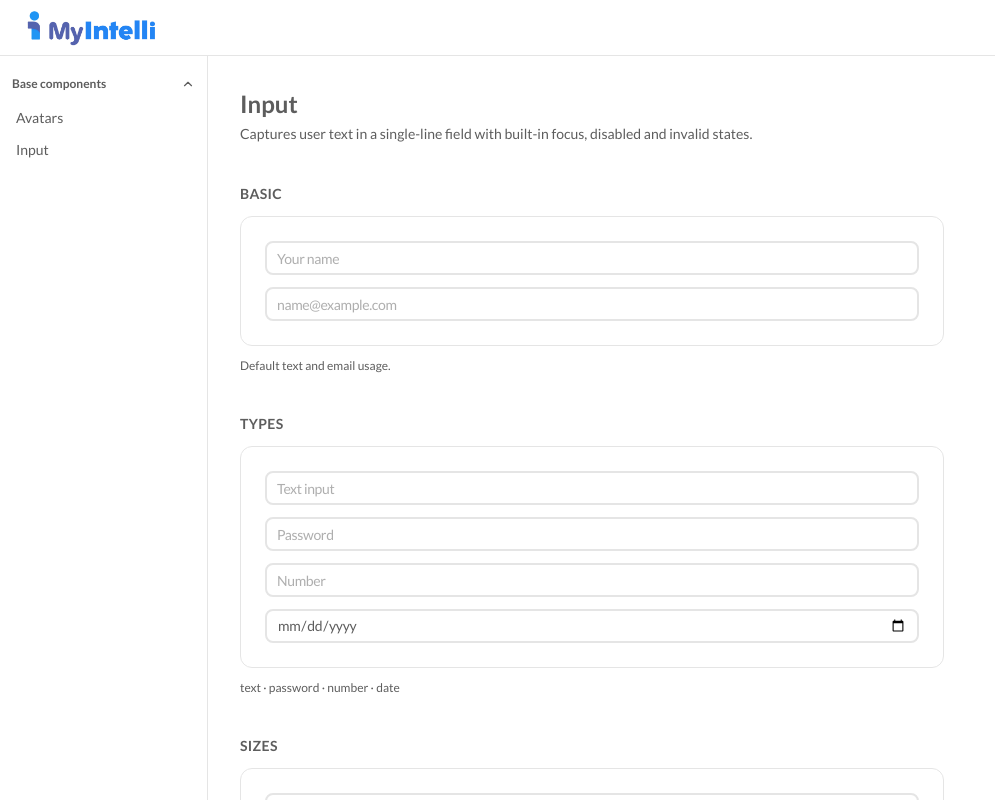
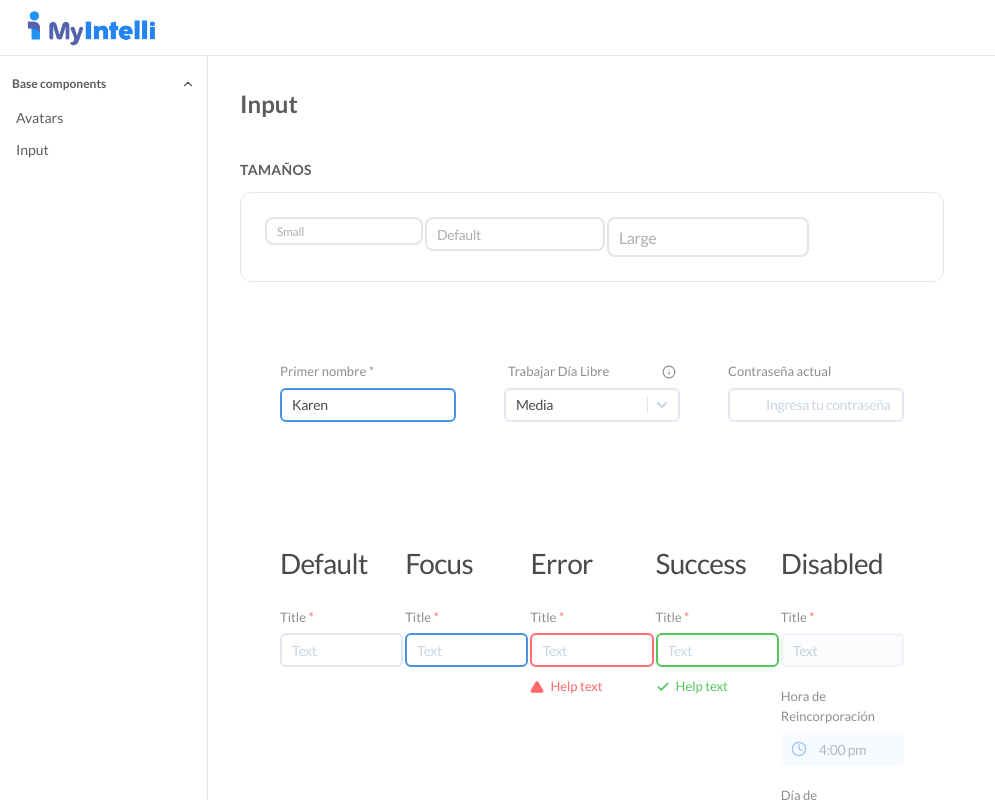
Before and after one commit to diegoAlexandre17/design-system-react, a React (Vite) app: page /components/input in a window 1280 px wide. Shown: the whole page, without its empty margins (0-995 px from the left). Built offline with nearby package versions, Linux system fonts and the light colour scheme.

Commit message:
fix=LL-Input-correciones

```diff
--- a/src/components/ui/input.tsx
+++ b/src/components/ui/input.tsx
@@ -8,7 +8,7 @@ function Input({ className, type, ...props }: React.ComponentProps<"input">) {
       type={type}
       data-slot="input"
       className={cn(
-        "h-8.5 w-full min-w-0 rounded-lg border-2 border-input bg-transparent px-2.5 py-1 text-sm font-medium leading-5 tracking-tight transition-colors outline-none file:inline-flex file:h-6 file:border-0 file:bg-transparent file:text-sm file:font-medium file:text-foreground placeholder:text-muted-foreground focus-visible:border-primary focus-visible:ring-0 disabled:pointer-events-none disabled:cursor-not-allowed disabled:bg-input/50 disabled:opacity-50 aria-invalid:border-destructive aria-invalid:ring-3 aria-invalid:ring-destructive/20 dark:bg-input/30 dark:disabled:bg-input/80 dark:aria-invalid:border-destructive/50 dark:aria-invalid:ring-destructive/40",
+        "h-8.5 w-[300] min-w-0 rounded-lg border-2 border-input bg-transparent px-2.5 py-1 text-sm font-medium leading-5 tracking-tight transition-colors outline-none file:inline-flex file:h-6 file:border-0 file:bg-transparent file:text-sm file:font-medium file:text-foreground placeholder:text-muted-foreground focus:border-primary disabled:pointer-events-none disabled:cursor-not-allowed disabled:bg-input/50 disabled:opacity-50 aria-invalid:border-destructive aria-invalid:focus:border-destructive dark:bg-input/30 dark:disabled:bg-input/80 dark:aria-invalid:border-destructive/50",
         className,
       )}
       {...props}
--- a/src/pages/InputPage.tsx
+++ b/src/pages/InputPage.tsx
@@ -1,112 +1,221 @@
 import { Input } from "@/components/ui/input"
+import {
+  AlertTriangle,
+  Check,
+  Clock,
+  Calendar,
+  Info,
+  ChevronDown,
+} from "lucide-react"
 
 export default function InputPage() {
   return (
     <div className="p-8 max-w-3xl space-y-10">
       <div>
         <h1 className="text-2xl font-semibold text-foreground">Input</h1>
-        <p className="mt-1 text-sm text-muted-foreground">
-          Captures user text in a single-line field with built-in focus,
-          disabled and invalid states.
-        </p>
       </div>
-
-      {/* Basic */}
-      <section className="space-y-3">
-        <h2 className="text-sm font-semibold text-foreground uppercase tracking-wide">
-          Basic
-        </h2>
-        <div className="space-y-3 p-6 rounded-xl border border-border bg-muted/30">
-          <Input placeholder="Your name" />
-          <Input type="email" placeholder="name@example.com" />
-        </div>
-        <p className="text-xs text-muted-foreground">
-          Default text and email usage.
-        </p>
-      </section>
-
-      {/* Types */}
-      <section className="space-y-3">
-        <h2 className="text-sm font-semibold text-foreground uppercase tracking-wide">
-          Types
-        </h2>
-        <div className="space-y-3 p-6 rounded-xl border border-border bg-muted/30">
-          <Input type="text" placeholder="Text input" />
-          <Input type="password" placeholder="Password" />
-          <Input type="number" placeholder="Number" />
-          <Input type="date" />
-        </div>
-        <p className="text-xs text-muted-foreground">
-          text · password · number · date
-        </p>
-      </section>
-
       {/* Sizes */}
       <section className="space-y-3">
         <h2 className="text-sm font-semibold text-foreground uppercase tracking-wide">
-          Sizes
+          Tamaños
         </h2>
-        <div className="space-y-3 p-6 rounded-xl border border-border bg-muted/30">
+        <div className="flex  gap-0.5 p-6 rounded-xl border border-border bg-muted/30">
           <Input className="h-7 text-xs" placeholder="Small" />
           <Input placeholder="Default" />
           <Input className="h-10 text-base" placeholder="Large" />
         </div>
-        <p className="text-xs text-muted-foreground">
-          Controlled with <code>className</code> overrides.
-        </p>
       </section>
+      <section className="space-y-3 p-10 bg-white">
+        <div className="grid gap-12 md:grid-cols-3">
+          {/* Primer Nombre (Focus Simulation) */}
+          <div className="space-y-1.5 flex flex-col">
+            <label className="text-[13px] font-normal text-[#8e8e8e]">
+              Primer nombre *
+            </label>
+            <Input
+              defaultValue="Karen"
+              className="w-full border-[#4A90E2]  text-[#4A4A4A] font-normal rounded-md"
+            />
+          </div>
+          {/* Select Simulation */}
+          <div className="space-y-1.5 flex flex-col">
+            <div className="flex justify-between items-center px-1">
+              <label className="text-[13px] font-normal text-[#8e8e8e]">
+                Trabajar Día Libre
+              </label>
+              <Info className="size-3.5 text-[#8e8e8e]" />
+            </div>
+            <div className="relative">
+              <Input
+                defaultValue="Media"
+                className="w-full border-[#E2E8F0]  text-[#4A4A4A] pr-10 font-normal rounded-md"
+              />
+              <div className="absolute right-2.5 top-1/2 -translate-y-1/2 flex items-center text-[#cbd5e1] gap-1.5">
+                <div className="w-px h-4 bg-[#e2e8f0]" />
+                <ChevronDown className="size-4" strokeWidth={3} />
+              </div>
+            </div>
+          </div>
+          {/* Password with Icons */}
+          <div className="space-y-1.5 flex flex-col">
+            <label className="text-[13px] font-normal text-[#8e8e8e]">
+              Contraseña actual
+            </label>
+            <Input
+              type="password"
+              placeholder="Ingresa tu contraseña"
+              className="w-full pl-9 border-[#E2E8F0]   text-[#4A4A4A] placeholder:text-[#cbd5e1] font-normal rounded-md"
+            />
+          </div>
+        </div>
+      </section>
+      <section className="space-y-3 p-10 bg-white">
+        <div className="grid gap-0.5 md:grid-cols-2 xl:grid-cols-5">
+          {/* Default */}
+          <div className="space-y-6">
+            <h3 className="text-[28px] font-normal tracking-tight text-[#4A4A4A]">
+              Default
+            </h3>
+            <div className="space-y-1.5 flex flex-col">
+              <label
+                htmlFor="val-default"
+                className="text-[13px] font-normal text-[#8e8e8e]"
+              >
+                Title <span className="text-[#FF6B6B]">*</span>
+              </label>
+              <Input
+                id="val-default"
+                placeholder="Text"
+                className="w-full border-[#E2E8F0]  text-[#4A4A4A] placeholder:text-[#cbd5e1] font-normal rounded-md"
+              />
+            </div>
+          </div>
+          {/* Focus */}
+          <div className="space-y-6">
+            <h3 className="text-[28px] font-normal tracking-tight text-[#4A4A4A]">
+              Focus
+            </h3>
+            <div className="space-y-1.5 flex flex-col">
+              <label
+                htmlFor="val-focus"
+                className="text-[13px] font-normal text-[#8e8e8e]"
+              >
+                Title <span className="text-[#FF6B6B]">*</span>
+              </label>
+              <Input
+                id="val-focus"
+                placeholder="Text"
+                className="w-full border-[#4A90E2]  focus:border-[#4A90E2] focus:ring-1 focus:ring-[#4A90E2] text-[#4A4A4A] placeholder:text-[#cbd5e1] font-normal rounded-md"
+              />
+            </div>
+          </div>
+          {/* Error */}
+          <div className="space-y-6">
+            <h3 className="text-[28px] font-normal tracking-tight text-[#4A4A4A]">
+              Error
+            </h3>
+            <div className="space-y-1.5 flex flex-col">
+              <label
+                htmlFor="val-error"
+                className="text-[13px] font-normal text-[#8e8e8e]"
+              >
+                Title <span className="text-[#FF6B6B]">*</span>
+              </label>
+              <Input
+                id="val-error"
+                placeholder="Text"
+                className="w-full border-[#FF6B6B] focus:border-[#FF6B6B] text-[#4A4A4A] placeholder:text-[#cbd5e1] font-normal rounded-md"
+              />
+              <div className="flex items-center gap-1.5 text-[#FF6B6B] mt-1">
+                <AlertTriangle className="size-3.5 fill-current" />
+                <span className="text-[13px]">Help text</span>
+              </div>
+            </div>
+          </div>
+          {/* Success */}
+          <div className="space-y-6">
+            <h3 className="text-[28px] font-normal tracking-tight text-[#4A4A4A]">
+              Success
+            </h3>
+            <div className="space-y-1.5 flex flex-col">
+              <label
+                htmlFor="val-success"
+                className="text-[13px] font-normal text-[#8e8e8e]"
+              >
+                Title <span className="text-[#FF6B6B]">*</span>
+              </label>
+              <Input
+                id="val-success"
+                placeholder="Text"
+                className="w-full border-[#53C65B] focus:border-[#53C65B] text-[#4A4A4A] placeholder:text-[#cbd5e1] font-normal rounded-md"
+              />
+              <div className="flex items-center gap-1.5 text-[#53C65B] mt-1">
+                <Check className="size-3.5" strokeWidth={3} />
+                <span className="text-[13px]">Help text</span>
+              </div>
+            </div>
+          </div>
 
           {/* Disabled */}
-      <section className="space-y-3">
-        <h2 className="text-sm font-semibold text-foreground uppercase tracking-wide">
+          <div className="space-y-6">
+            <h3 className="text-[28px] font-normal tracking-tight text-[#4A4A4A]">
               Disabled
-        </h2>
-        <div className="space-y-3 p-6 rounded-xl border border-border bg-muted/30">
-          <Input disabled placeholder="Disabled input" />
-          <Input disabled value="readonly@example.com" />
+            </h3>
+            <div className="space-y-5">
+              <div className="space-y-1.5 flex flex-col">
+                <label className="text-[13px] font-normal text-[#8e8e8e]">
+                  Title <span className="text-[#FF6B6B]">*</span>
+                </label>
+                <Input
+                  disabled
+                  value="Text"
+                  className="w-full bg-[#f8fafc] border-[#e2e8f0] text-[#94a3b8] font-normal rounded-md"
+                />
               </div>
-        <p className="text-xs text-muted-foreground">
-          Disabled fields prevent editing and pointer interactions.
-        </p>
-      </section>
 
-      {/* Invalid */}
-      <section className="space-y-3">
-        <h2 className="text-sm font-semibold text-foreground uppercase tracking-wide">
-          Invalid
-        </h2>
-        <div className="space-y-3 p-6 rounded-xl border border-border bg-muted/30">
-          <Input aria-invalid placeholder="email@domain" />
-          <Input aria-invalid value="invalid-email" readOnly />
+              <div className="space-y-1.5 flex flex-col">
+                <label className="text-[13px] font-normal text-[#8e8e8e]">
+                  Hora de Reincorporación
+                </label>
+                <div className="relative">
+                  <div className="absolute left-2.5 top-1/2 -translate-y-1/2 text-[#4A90E2]">
+                    <Clock className="size-4" />
                   </div>
-        <p className="text-xs text-muted-foreground">
-          Uses <code>aria-invalid</code> for destructive border and ring styles.
-        </p>
-      </section>
+                  <Input
+                    disabled
+                    value="4:00 pm"
+                    className="w-full pl-9 bg-[#f0f7ff] border-transparent text-[#64748b] font-normal rounded-md"
+                  />
+                </div>
+              </div>
 
-      {/* With Label */}
-      <section className="space-y-3">
-        <h2 className="text-sm font-semibold text-foreground uppercase tracking-wide">
-          With Label
-        </h2>
-        <div className="space-y-4 p-6 rounded-xl border border-border bg-muted/30">
-          <div className="space-y-1.5">
-            <label
-              htmlFor="email"
-              className="text-sm font-medium text-foreground"
-            >
-              Email
+              <div className="space-y-1.5 flex flex-col">
+                <label className="text-[13px] font-normal text-[#8e8e8e]">
+                  Día de Reincorporación
                 </label>
-            <Input id="email" type="email" placeholder="you@company.com" />
+                <div className="relative">
+                  <div className="absolute left-2.5 top-1/2 -translate-y-1/2 text-[#53C65B]">
+                    <Calendar className="size-4" />
                   </div>
-          <div className="space-y-1.5">
-            <label
-              htmlFor="username"
-              className="text-sm font-medium text-foreground"
-            >
-              Username
+                  <Input
+                    disabled
+                    value="Jue, 25-03-2025"
+                    className="w-full pl-9 bg-[#f0fdf4] border-transparent text-[#64748b] font-normal rounded-md"
+                  />
+                </div>
+              </div>
+
+              <div className="space-y-1.5 flex flex-col">
+                <label className="text-[13px] font-normal text-[#8e8e8e]">
+                  Correo principal <span className="text-[#e2e8f0]">*</span>
                 </label>
-            <Input id="username" placeholder="@username" />
+                <Input
+                  disabled
+                  placeholder="karenrogrlgrd958@gmail.com"
+                  className="w-full bg-white border-[#f1f5f9] text-[#cbd5e1] font-normal rounded-md"
+                />
+              </div>
+            </div>
           </div>
         </div>
       </section>
```
Lines whose indentation alone changed are shown as unchanged.
